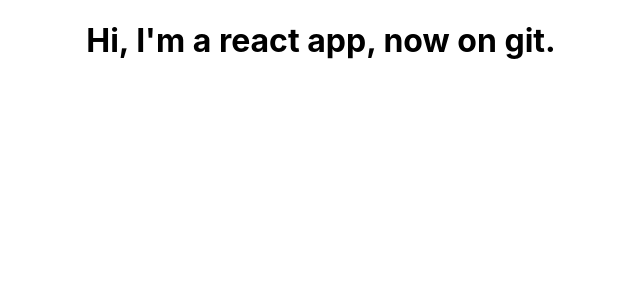
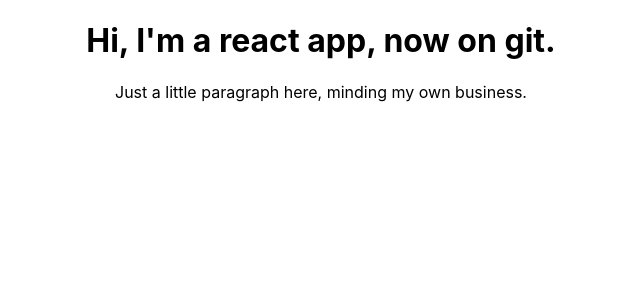
Before and after one commit to moelkers2010/ReactTraining, a React (Create React App) app: page / in a window 1280 px wide. Shown: the top 300 px of the page, without its empty margins (319-959 px from the left). Built offline with nearby package versions, Linux system fonts and the light colour scheme.

Commit message:
Just meddling around with JSX tags.

```diff
--- a/src/App.js
+++ b/src/App.js
@@ -6,8 +6,11 @@ class App extends Component {
     return (
       <div className="App">
         <h1>Hi, I'm a react app, now on git.</h1>
+        <p>Just a little paragraph here, minding my own business.</p>
       </div>
+
     );
+    //return React.createElement('div',{className: 'App'}, React.createElement('h1',null,'Does this work?'))
   }
 }
 
```
